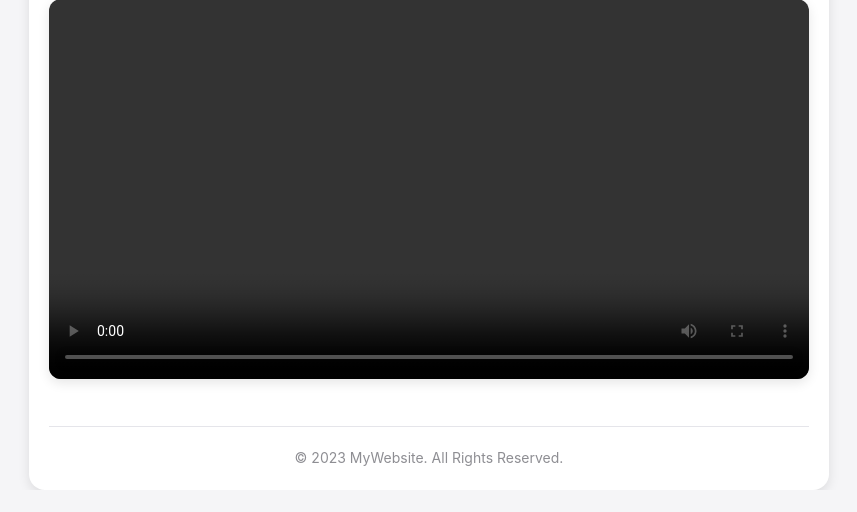
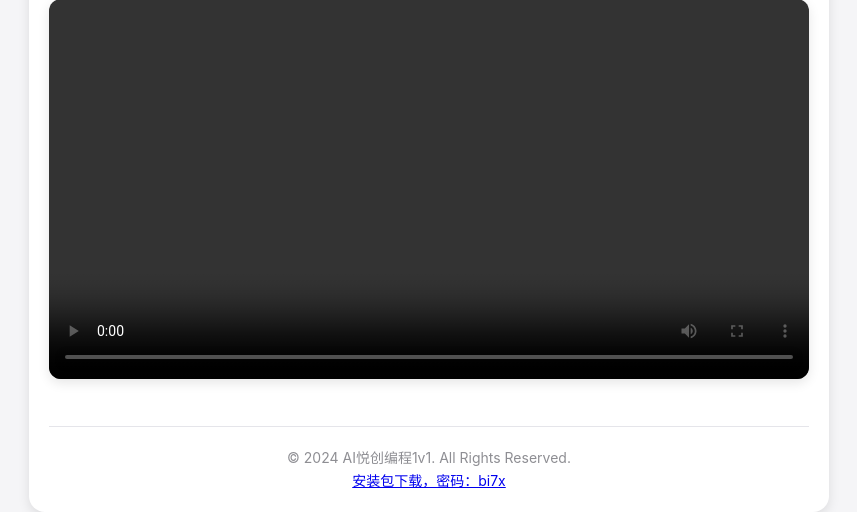
Before and after one commit to AndersonHJB/FeedVault, a Flask app: page / in a window 1280 px wide. Shown: the part 315-827 px from the top of the page, without its empty margins (211-1068 px from the left). Before the commit the page ends 805 px from the top, so only its background shows below. Run offline with Flask 3, Linux system fonts and the light colour scheme.

Commit message:
更新主页链接

```diff
--- a/templates/index.html
+++ b/templates/index.html
@@ -55,7 +55,8 @@
 
     <!-- 页脚 -->
     <footer class="footer">
-        <p>&copy; 2023 MyWebsite. All Rights Reserved.</p>
+        <p>&copy; 2024 AI悦创编程1v1. All Rights Reserved.</p>
+        <p><a href="https://aiyc.lanzouq.com/b0foww2gh" target="_blank">安装包下载，密码：bi7x</a></p>
     </footer>
 </div>
 
```
